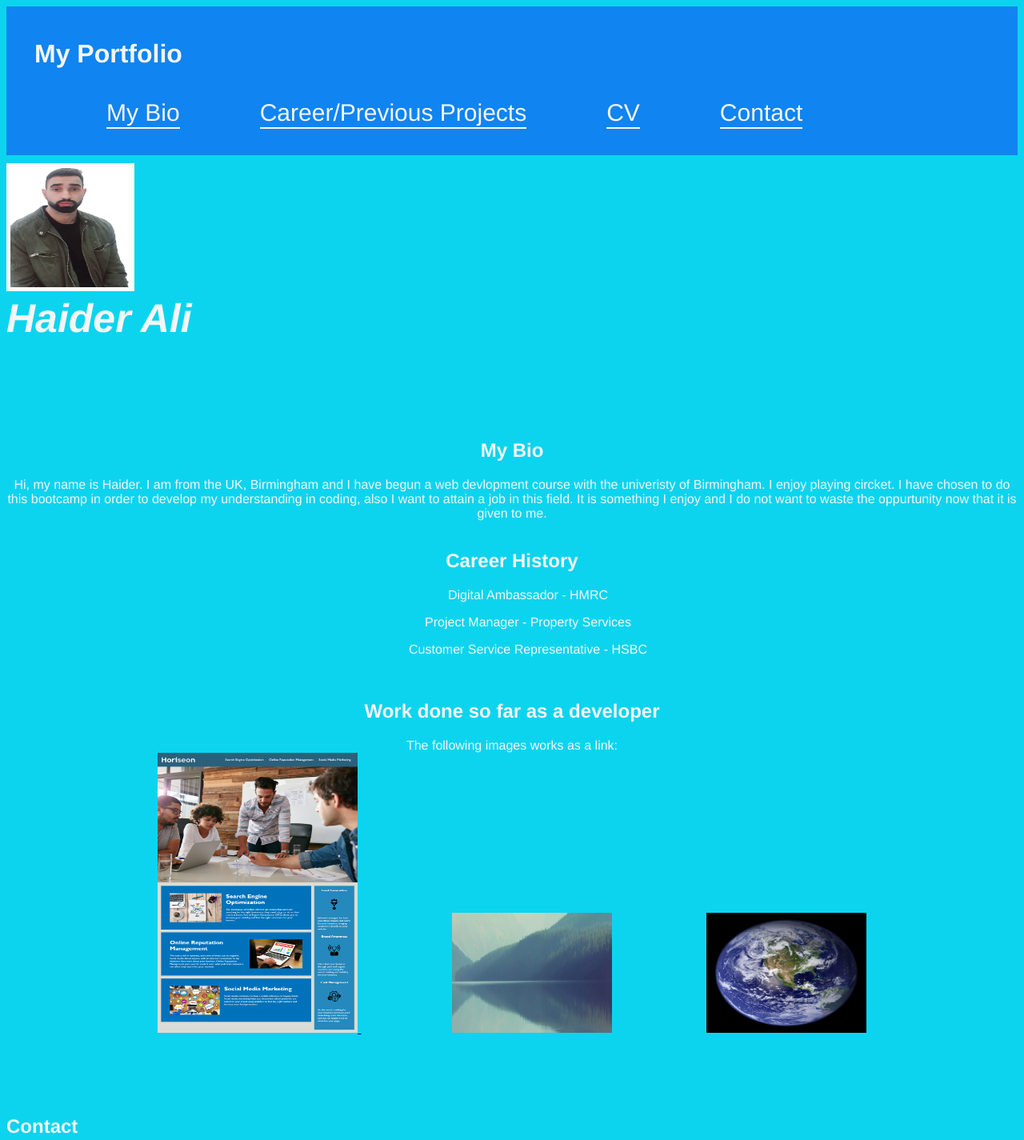
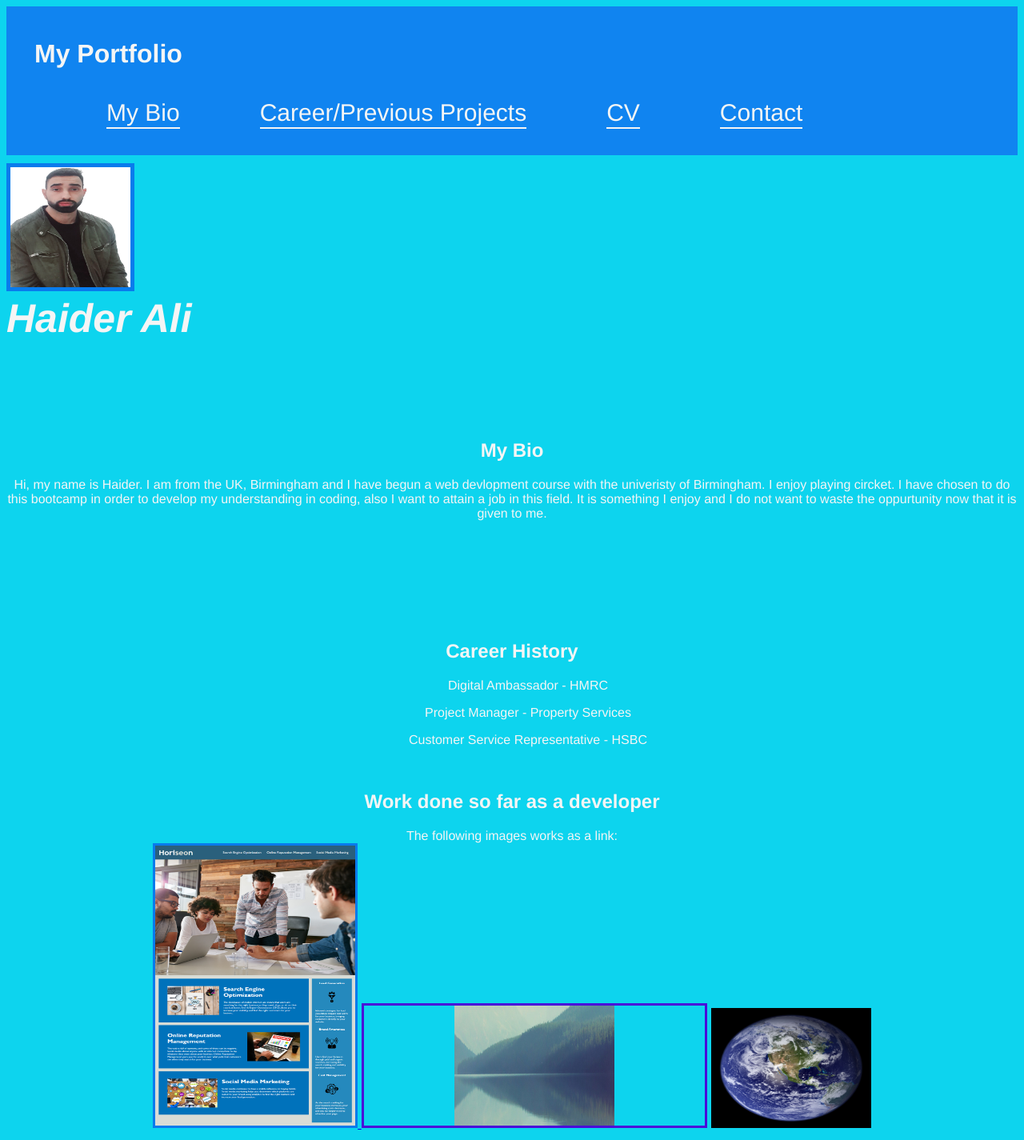
Before and after one commit to haiderali1998/haider-porfolio02, a plain HTML site: page index.html in a window 1280 px wide. Shown: the top 1425 px of the page at 80% size. Drawn offline with Linux system fonts and the light colour scheme.

Commit message:
I have added my resume as well as made some adjustments to the images

```diff
--- a/assets/css/style.css
+++ b/assets/css/style.css
@@ -19,6 +19,15 @@ header {
 
 
 }
+
+#mainPage {
+  padding-top: 3cm;
+}
+
+#mainPicture {
+  border: 3px #097bec solid;
+}
+
 
 nav ul {
   display: flex;
@@ -60,7 +69,7 @@ li {
   position: relative;
   top: 10px;
   right: 0px;
-  border: 5px #fafbfc solid;
+  border: 5px #097bec solid;
   height: 150px;
   width: 150px;
 
@@ -118,6 +127,8 @@ li {
 
 #imageTwo {
 padding-left: 3cm;
+padding-right: 3cm;
+border: #4a0dd8 solid;
 
 }
 
--- a/index.html
+++ b/index.html
@@ -22,7 +22,7 @@
                     <a id=career_history href="#mainPage">Career/Previous Projects</a>
                 </li>
                 <li>
-                    <a href="./CV">CV</a>
+                    <a href="./CV" href="./assets/MY OFFICIAL CV Mark-up 1.pdf">CV</a>
                 </li>
                 <li>
                     <a id=contact_info href="#contactInfo">Contact</a>
@@ -73,10 +73,10 @@
 
             The following images works as a link:<br>
             <a href="https://haiderali1998.github.io/haider-code-refactor01/">
-                <img alt="previous wok" src="./assets/images/mainmockup.png" width=250px height=350px>
+                <img id=mainPicture alt="previous wok" src="./assets/images/mainmockup.png" width=250px height=350px>
             </a>
             <img id=imageTwo alt="copyright free image" src="./assets/images/imagetwo.jpg" width=200px height=150px>
-            <img id=imageTwo alt="copyright free image" src="./assets/images/imagethree.jpeg" width=200px height=150px
+            <img id=imageThree alt="copyright free image" src="./assets/images/imagethree.jpeg" width=200px height=150px
                 earth>
         </section>
     </main>
```
Also changed, not shown: 1 other file.
